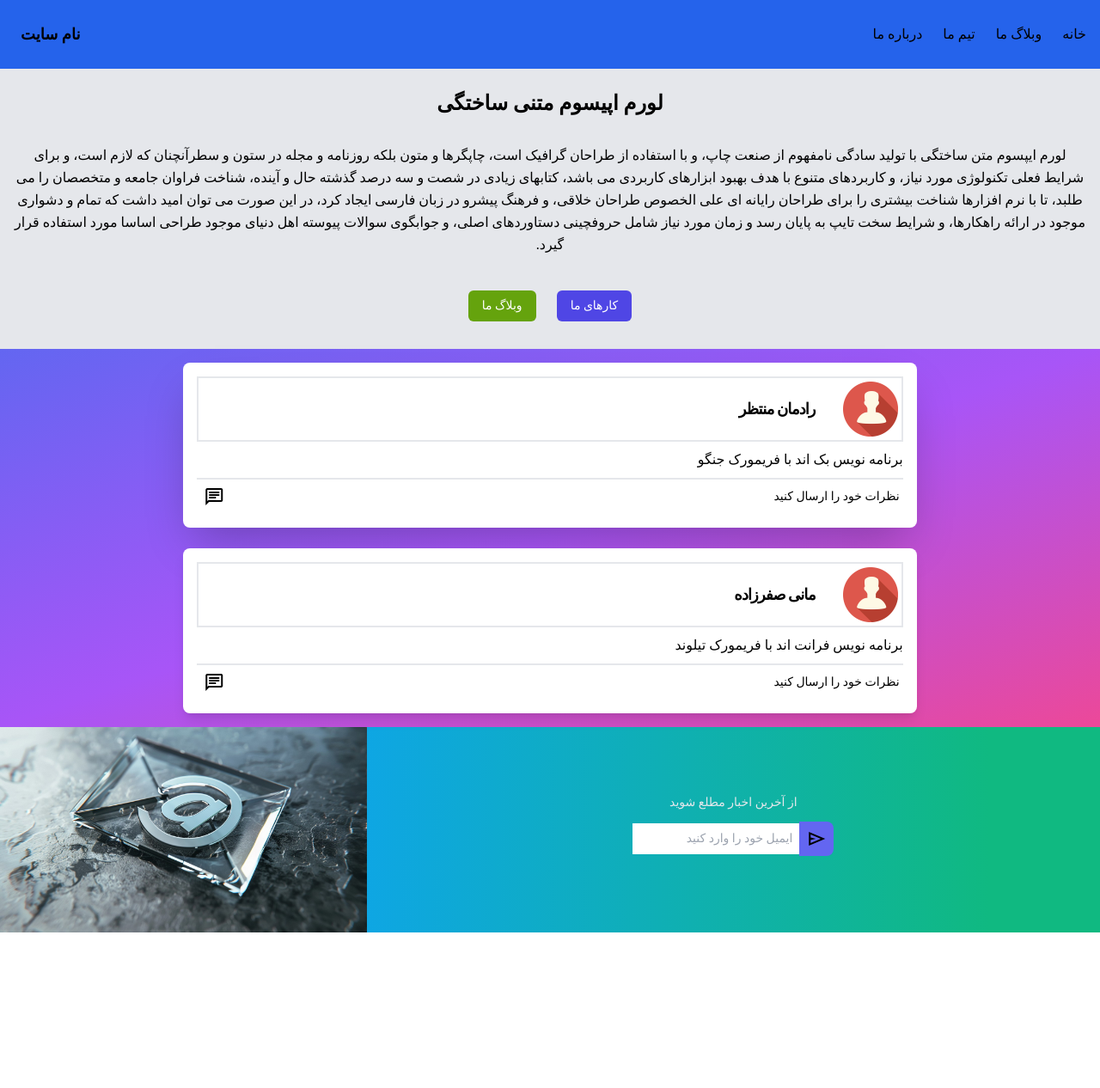
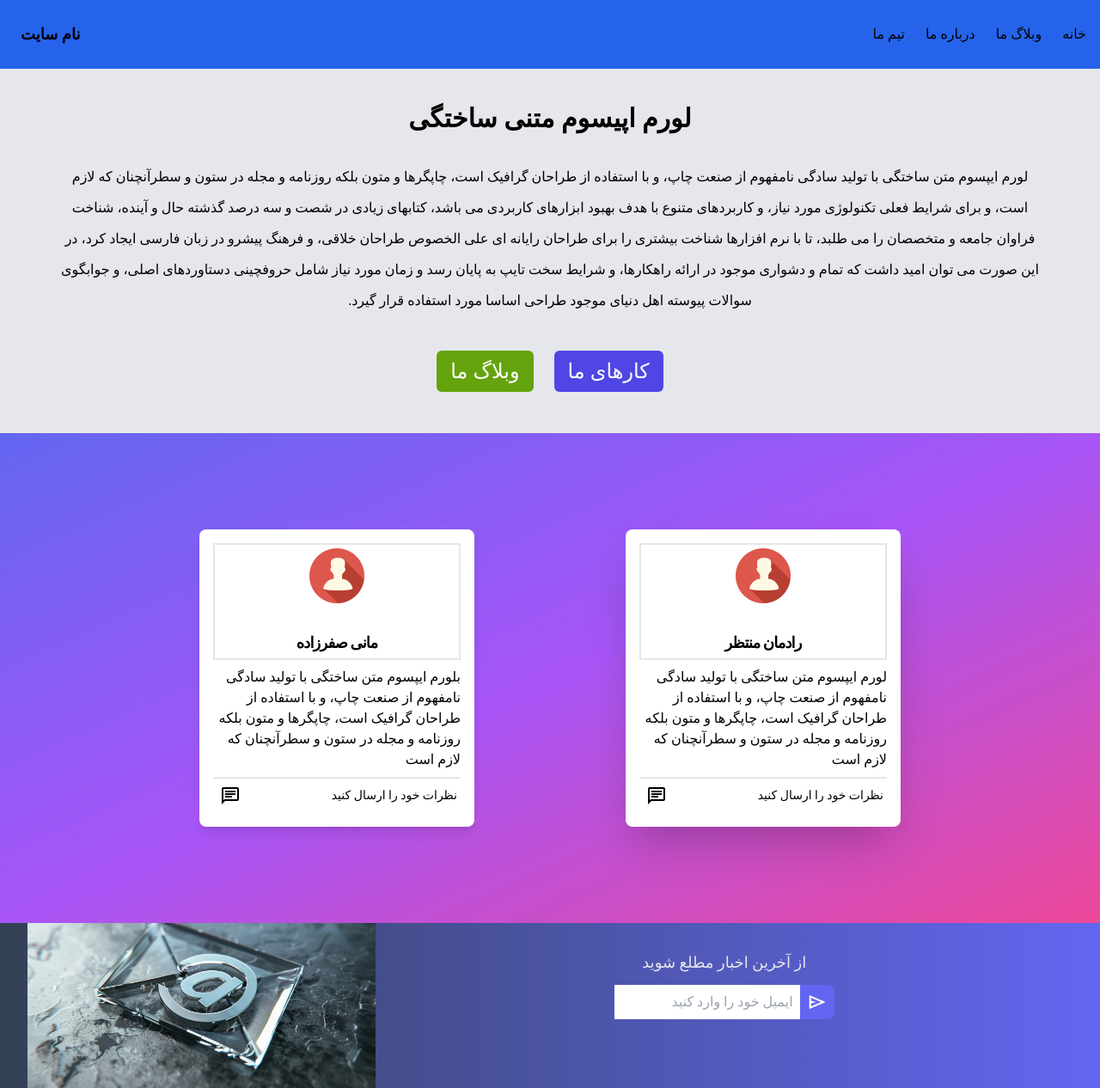
Before and after one commit to Mani-Safarzadeh/Persnoal-Website, a website: page src/pages/home.html in a window 1280 px wide. Shown: the whole page at 86% size. Before the commit the page ends 1085 px from the top, so only its background shows below. Drawn offline with nearby package versions, Linux system fonts and the light colour scheme; a web font is replaced by a local one.

Commit message:
home.html finished

```diff
--- a/src/pages/home.html
+++ b/src/pages/home.html
@@ -3,8 +3,8 @@
 <head>
     <meta charset="UTF-8">
     <meta name="viewport" content="width=device-width, initial-scale=1.0">
+    <link rel="stylesheet" href="../../dist/tailwind.css">
     <link rel="stylesheet" href="https://fonts.googleapis.com/css2?family=Material+Symbols+Outlined:opsz,wght,FILL,GRAD@20..48,100..700,0..1,-50..200" />
-    <link rel="stylesheet" href="../../dist/tailwind.css">
     <title>نام سایت</title>
 </head>
 <body class="font-vazir">
@@ -12,79 +12,77 @@
         <span class="material-symbols-outlined py-5 px-3 cursor-pointer" id="close-menu">close</span>
         <li class="py-5 px-3 flex items-center">
             <span class="material-symbols-outlined">home</span>
-            <p class="px-3 hover:text-white transition-colors duration-100">خانه</p>
+            <a href="home.html" class="px-3 hover:text-white transition-colors duration-100">خانه</a>
         </li>
         <li class="py-5 px-3 flex items-center">
             <span class="material-symbols-outlined">diamond</span>
-            <p class="px-3 hover:text-white transition-colors duration-100">وبلاگ ما</p>
+            <a class="px-3 hover:text-white transition-colors duration-100">وبلاگ ما</a>
         </li>
         <li class="py-5 px-3 flex items-center">
             <span class="material-symbols-outlined">groups_2</span>
-            <p class="px-3 hover:text-white transition-colors duration-100">تیم ما</p>
+            <a class="px-3 hover:text-white transition-colors duration-100">تیم ما</a>
         </li>
         <li class="py-5 px-3 flex items-center">
             <span class="material-symbols-outlined">info</span>
-            <p class="px-3 hover:text-white transition-colors duration-100">درباره ما</p>
+            <a class="px-3 hover:text-white transition-colors duration-100">درباره ما</a>
         </li>
     </ul>
     <header>
         <nav class="bg-blue-600 h-20 flex justify-between items-center">
             <ul class="hidden md:flex items-center gap-6 mx-4">
-                <li>خانه</li>
-                <li>وبلاگ ما</li>
-                <li>تیم ما</li>
-                <li>درباره ما</li>
+                <li class="hover:text-white transition duration-300"><a href="home.html">خانه</a></li>
+                <li class="hover:text-white transition duration-300"><a href="#">وبلاگ ما</a></li>
+                <li class="hover:text-white transition duration-300"><a href="#">درباره ما</a></li>
+                <li class="hover:text-white transition duration-300"><a href="#">تیم ما</a></li>
             </ul>
-            <div class="mr-6"><span class="material-symbols-outlined text-xl2 cursor-pointe md:hidden" id="btn-menu">menu</span></div>
+            <div class="mr-6 md:hidden"><span class="material-symbols-outlined text-xl2 cursor-pointe" id="btn-menu">menu</span></div>
             <div class="ml-6"><h3 class="font-bold text-lg">نام سایت</h3></div>
         </nav>
-        <article class="bg-gray-200 text-center flex flex-col items-center">
-            <h1 class="font-bold text-2xl p-6">لورم اپیسوم متنی ساختگی</h1>
-            <p class="px-4 py-2 text-base line leading-relaxed">
+        <article class="bg-gray-200 text-center flex flex-col items-center md:px-6 md:py-4 lg:px-12">
+            <h1 class="font-bold text-2xl p-6 lg:text-3xl">لورم اپیسوم متنی ساختگی</h1>
+            <p class="px-4 py-2 text-base line leading-10 md:leading-9">
                 لورم ایپسوم متن ساختگی با تولید سادگی نامفهوم از صنعت چاپ، و با استفاده از طراحان گرافیک است، چاپگرها و متون بلکه روزنامه و مجله در ستون و سطرآنچنان که لازم است، و برای شرایط فعلی تکنولوژی مورد نیاز، و کاربردهای متنوع با هدف بهبود ابزارهای کاربردی می باشد، کتابهای زیادی در شصت و سه درصد گذشته حال و آینده، شناخت فراوان جامعه و متخصصان را می طلبد، تا با نرم افزارها شناخت بیشتری را برای طراحان رایانه ای علی الخصوص طراحان خلاقی، و فرهنگ پیشرو در زبان فارسی ایجاد کرد، در این صورت می توان امید داشت که تمام و دشواری موجود در ارائه راهکارها، و شرایط سخت تایپ به پایان رسد و زمان مورد نیاز شامل حروفچینی دستاوردهای اصلی، و جوابگوی سوالات پیوسته اهل دنیای موجود طراحی اساسا مورد استفاده قرار گیرد.
             </p>
             <div class="flex items-center justify-center py-8 text-sm gap-6">
-                <a class="bg-indigo-600 rounded-md text-white px-4 py-2" href="#">کارهای ما</a>
-                <a class="bg-lime-600 rounded-md text-white px-4 py-2" href="#">وبلاگ ما</a>
+                <a class="bg-indigo-600 rounded-md hover:text-indigo-600 hover:bg-white transition duration-200 text-white px-4 py-2 md:text-lg lg:text-2xl" href="#">کارهای ما</a>
+                <a class="bg-lime-600 rounded-md hover:text-lime-600 hover:bg-white transition duration-200  text-white px-4 py-2 md:text-lg lg:text-2xl" href="#">وبلاگ ما</a>
             </div>
         </article>
     </header>
-    <main class="bg-gradient-to-br from-indigo-500 via-purple-500 to-pink-500 flex flex-col items-center gap-6">
-        <section class="bg-white shadow-2xl rounded-lg p-4 overflow-hidden w-2/3 mx-5 mt-4"> <!--self start -->
-            <div class="flex items-center gap-8 border-2 border-gray-200 p-1">
+    <main class="bg-gradient-to-br from-indigo-500 via-purple-500 to-pink-500 flex flex-col items-center gap-6 lg:flex-row lg:p-24 lg:items-center lg:justify-evenly">
+        <section class="bg-white shadow-2xl rounded-lg p-4 overflow-hidden w-2/3 mx-5 mt-8 lg:m-4 lg:h-5/6 lg:w-80"> <!--self start -->
+            <div class="flex items-center gap-8 border-2 border-gray-200 p-1 lg:flex-col">
                 <img class="w-16 h-16" src="../img/Contact-icon.png" alt="person">
                 <h4 class="text-lg font-bold tracking-tighter">رادمان منتظر</h4>
             </div>
-            <p class="py-2 leading-relaxed">برنامه نویس بک اند با فریمورک جنگو</p>
+            <p class="py-2 leading-2">لورم ایپسوم متن ساختگی با تولید سادگی نامفهوم از صنعت چاپ، و با استفاده از طراحان گرافیک است، چاپگرها و متون بلکه روزنامه و مجله در ستون و سطرآنچنان که لازم است</p>
             <div class="flex items-center justify-between border-solid border-t-2 border-gray-200 p-1">
                 <p class="text-sm">نظرات خود را ارسال کنید</p>
-                <span class="material-symbols-outlined hover:text-white hover:bg-blue-600 transition-all duration-300 rounded-xl p-1">chat</span>
+                <span class="material-symbols-outlined cursor-pointer transition-all duration-300 rounded-xl p-1">chat</span>
             </div>
         </section>
-        <section class="bg-white shadow-lg rounded-lg p-4 overflow-hidden w-2/3 mx-5 mb-4"> <!--self end-->
-            <div class="flex items-center gap-8 border-2 border-gray-200 p-1">
+        <section class="bg-white shadow-lg rounded-lg p-4 overflow-hidden w-2/3 mx-5 mb-8 lg:m-4 lg:h-5/6 lg:w-80"> <!--self end-->
+            <div class="flex items-center gap-8 border-2 border-gray-200 p-1 lg:flex-col">
                 <img class="w-16 h-16" src="../img/Contact-icon.png" alt="person">
                 <h4 class="text-lg font-bold tracking-tighter">مانی صفرزاده</h4>
             </div>
-            <p class="py-2 leading-relaxed">برنامه نویس فرانت اند با فریمورک تیلوند</p>
+            <p class="py-2 leading-2">بلورم ایپسوم متن ساختگی با تولید سادگی نامفهوم از صنعت چاپ، و با استفاده از طراحان گرافیک است، چاپگرها و متون بلکه روزنامه و مجله در ستون و سطرآنچنان که لازم است</p>
             <div class="flex items-center justify-between border-solid border-t-2 border-gray-200 p-1">
                 <p class="text-sm">نظرات خود را ارسال کنید</p>
-                <span class="material-symbols-outlined hover:text-white hover:bg-blue-600 transition-all duration-300 rounded-xl p-1">chat</span>
+                <span class="material-symbols-outlined cursor-pointer transition-all duration-300 rounded-xl p-1">chat</span>
             </div>
         </section>
     </main>
-        <footer class="bg-gradient-to-r from-indigo-500 from-10% via-sky-500 via-30% to-emerald-500 to-90%">
-            <section class="flex items-center">
-                <div class="w-2/3 h-full flex flex-col items-center my-2">
-                    <h6 class="text-gray-200 text-sm">از آخرین اخبار مطلع شوید</h6>
-                    <form action="#" class="flex items-center p-3 overflow-hidden">
-                        <span class="material-symbols-outlined bg-indigo-500 p-2 rounded-e-lg" id="send-email">send</span>
-                        <input class="p-2 text-sm" type="text" name="email" id="email" placeholder="ایمیل خود را وارد کنید">
-                    </form>
-                </div>
-                <img class="w-1/3 self-stretch" src="../img/StockCake-Shattered Glass Symbol_1720330789.jpg" alt="email">
-            </section>
-        </footer>
+    <footer class="bg-gradient-to-r from-slate-700 to-indigo-500 h-48 p-8 overflow-hidden flex items-center justify-between">
+            <div class="w-2/3 h-full flex flex-col items-center my-2">
+                <h6 class="text-gray-200 text-lg">از آخرین اخبار مطلع شوید</h6>
+                <form action="#" class="flex items-center p-3 overflow-hidden">
+                    <span class="material-symbols-outlined text-white bg-indigo-500 hover:text-indigo-500 hover:bg-gray-100 transition duration-500 p-2 rounded-e-lg" id="send-email">send</span>
+                    <input class="p-2 text-base" type="text" name="email" id="email" placeholder="ایمیل خود را وارد کنید">
+                </form>
+            </div>
+            <img class="w-1/3 h-" src="../img/StockCake-Shattered Glass Symbol_1720330789.jpg" alt="email">
+    </footer>
     <script src="../js/app.js"></script>
 </body>
 </html>
```
Also changed, not shown: dist/tailwind.css.
